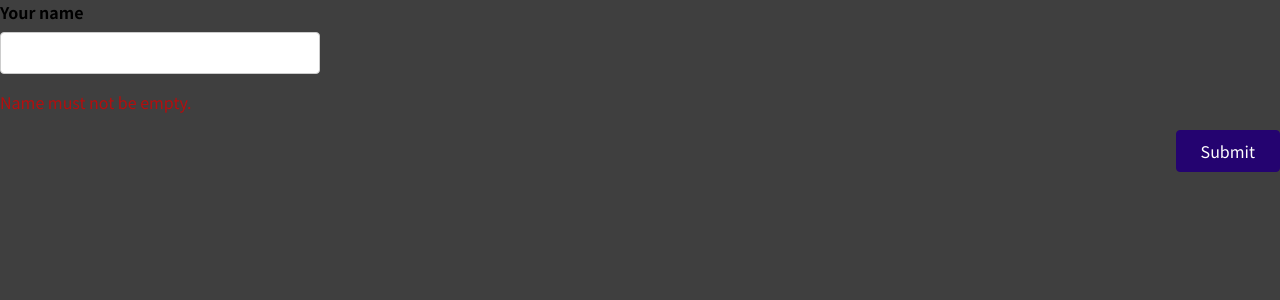
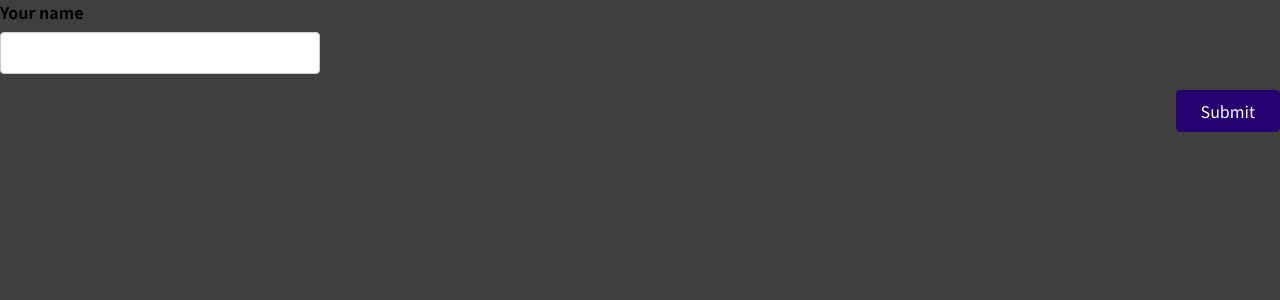
Before and after one commit to SO-HUII/simple-form, a React (Create React App) app: page / in a window 1280 px wide. Shown: the top 300 px of the page. Built offline with nearby package versions, Linux system fonts and the light colour scheme; the HTML template or start-up script is replaced by a standard one.

Commit message:
feat: input이 빈칸으로 클릭 및 제출되었을때만 경고 메세지가 나타나도록 업데이트

```diff
--- a/src/components/SimpleInput.js
+++ b/src/components/SimpleInput.js
@@ -1,9 +1,16 @@
-import React, { useRef, useState } from 'react';
+import React, { useEffect, useRef, useState } from 'react';
 
 const SimpleInput = (props) => {
     const [enteredName, setEnteredName] = useState('');
-    const [enteredNameIsValid, setEnteredNameIsValid] = useState(true);
+    const [enteredNameIsValid, setEnteredNameIsValid] = useState(false);
+    const [enteredNameTouched, setEnteredNameTouched] = useState(false);
     const nameInputRef = useRef();
+
+    useEffect(() => {
+        if(enteredNameIsValid) {
+            console.log('Name Input is valid!');
+        }
+    }, [enteredNameIsValid])
 
     const nameInputChangeHandler = event => {
         setEnteredName(event.target.value);
@@ -11,6 +18,8 @@ const SimpleInput = (props) => {
 
     const formSubmissionHandler = event => {
         event.preventDefault();
+
+        setEnteredNameTouched(true);
 
         if(enteredName.trim() === '') {
             setEnteredNameIsValid(false);
@@ -26,14 +35,16 @@ const SimpleInput = (props) => {
         setEnteredName('');
     };
 
-    const nameInputClasses = enteredNameIsValid ? 'form-control' : 'form-control invalid';
+    const nameInputIsInValid = !enteredNameIsValid && enteredNameTouched;
+
+    const nameInputClasses = nameInputIsInValid ? 'form-control invalid' : 'form-control';
 
     return (
         <form onSubmit={formSubmissionHandler}>
             <div className={nameInputClasses}>
                 <label htmlFor='name'>Your name</label>
                 <input ref={nameInputRef} type='text' id='name' onChange={nameInputChangeHandler} value={enteredName} />
-                {enteredNameIsValid && <p className='error-text'>Name must not be empty.</p>}
+                {nameInputIsInValid && <p className='error-text'>Name must not be empty.</p>}
             </div>
             <div className='form-actions'>
                 <button>Submit</button>
```
